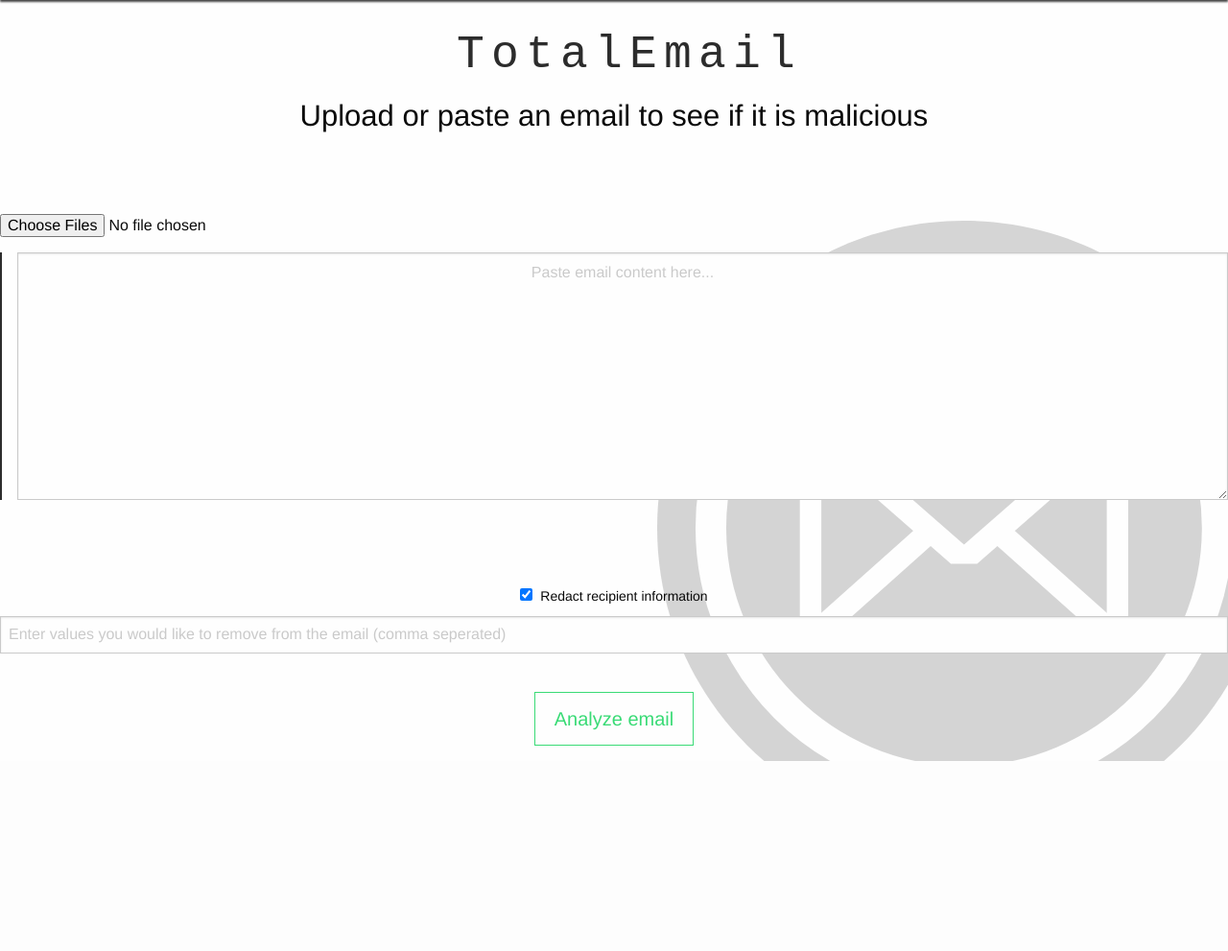
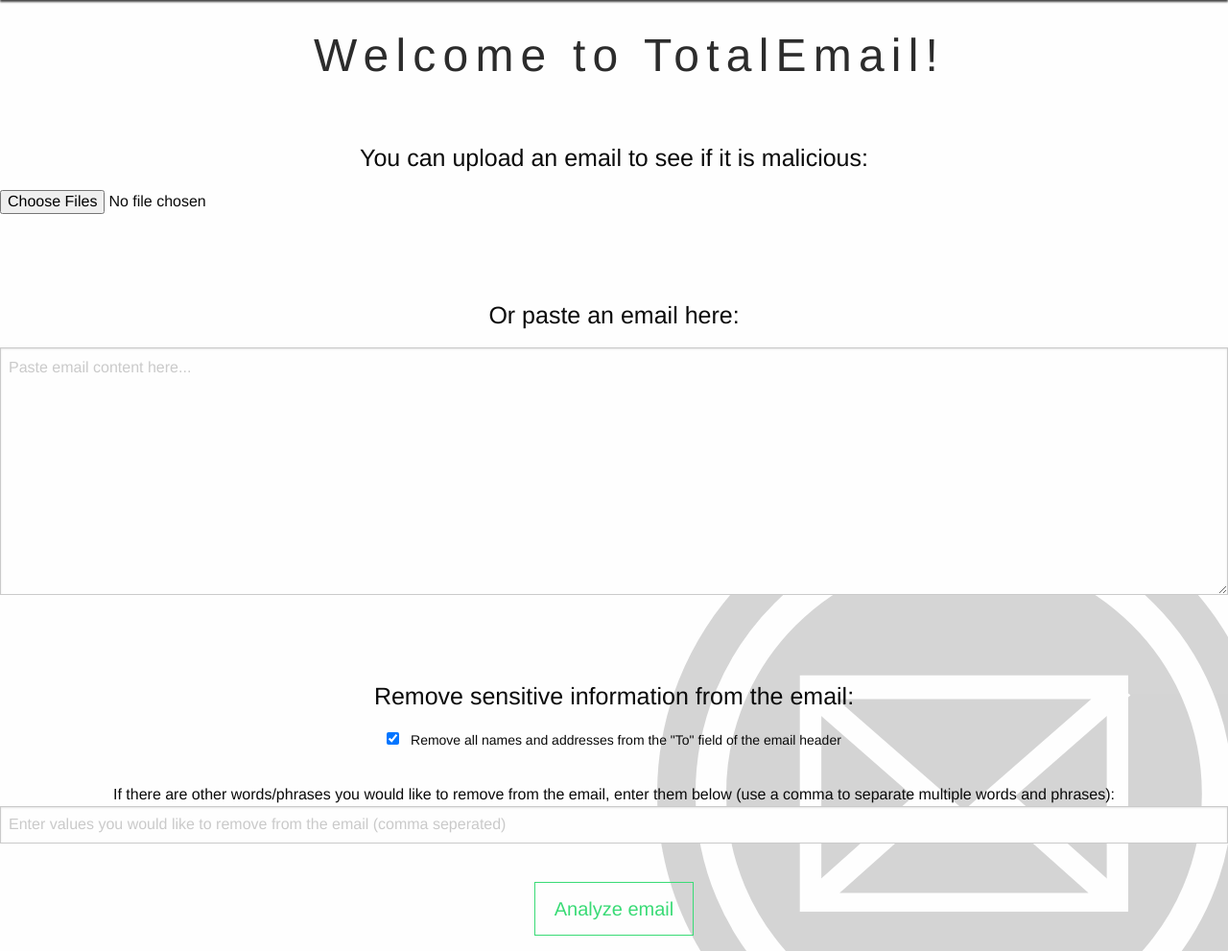
Before and after one commit to wesinator/te-open-core, a Django app: template templates/totalemail/index.html in a window 1280 px wide. Shown: the part 40-1031 px from the top of the page at 96% size. Before the commit the page ends 833 px from the top, so only its background shows below. Run offline with Django 3.2, Linux system fonts and the light colour scheme; the template is opened without the code that fills it, so the values that code supplies are empty; some libraries are stand-ins or nearby versions.

Commit message:
Updating UI and db_creation functions

```diff
--- a/templates/search/search_index.html
+++ b/templates/search/search_index.html
@@ -23,9 +23,9 @@
 
     <form action="{% url 'search:index' %}" method="get">
         <input id="searchBox" type="text" placeholder="Search for something here..." name="q" value="{{ q }}">
-        <input class="button" type="submit" value="Search">
+        <input class="hollow medium button success" type="submit" value="Search">
         {% if q != None %}
-            <a class="button secondary" href="{% url 'search:index' %}">Clear</a>
+            <a class="hollow medium button secondary" href="{% url 'search:index' %}">Clear</a>
         {% endif %}
     </form>
 
--- a/templates/totalemail/import.html
+++ b/templates/totalemail/import.html
@@ -1,9 +1,5 @@
 <div class="importBase">
-    <div>
-        <h3>Upload or paste an email to see if it is malicious</h3>
-    </div>
-    <br>
-    <div>
+    <div class="row">
         {% if messages %}
             {% for message in messages %}
                 {% autoescape off %}
@@ -17,22 +13,37 @@
     <div class="row">
         <form action="/save/" method="post" enctype="multipart/form-data">
         {% csrf_token %}
-            <div class="columns large-6">
-                <input type="file" id="email-file-import" name="email_file" placeholder="Upload an email..." multiple>
+            <div class="float-center large-8">
+                <h4>You can upload an email to see if it is malicious:</h4>
+                <p></p>
+                <div class="float-center large-4">
+                    <input type="file" id="email-file-import" name="email_file" placeholder="Upload an email..." multiple>
+                </div>
             </div>
-
-            <div class="columns large-6" style="border-left: 2px solid #2c2c2c; padding-left: 1em;">
-                <textarea style="text-align: center" id="full-text" name="full_text" placeholder="Paste email content here..." rows="10"></textarea>
-            </div>
-
-            <div class="clearfix"></div>
 
             <br><br><br>
 
-            <!-- TODO: add a tooltip over this checkbox -->
-            <label><input type="checkbox" name="redact_data" checked>Redact recipient information</label>
-            <input type="text" name="redaction_values" placeholder="Enter values you would like to remove from the email (comma seperated)">
+            <div class="float-center large-8">
+                <h4>Or paste an email here:</h4>
+                <p></p>
+                <textarea id="full-text" name="full_text" placeholder="Paste email content here..." rows="10"></textarea>
+            </div>
+
+            <br><br><br>
+
+            <div class="float-center large-8">
+                <h4>Remove sensitive information from the email:</h4>
+                <p></p>
+                <!-- TODO: add a tooltip over this checkbox -->
+                <label><input type="checkbox" name="redact_data" checked> Remove all names and addresses from the "To" field of the email header</label>
+
+                <br>
+                If there are other words/phrases you would like to remove from the email, enter them below (use a comma to separate multiple words and phrases):
+                <input type="text" name="redaction_values" placeholder="Enter values you would like to remove from the email (comma seperated)">
+            </div>
+
             <br>
+
             <input class="hollow large button success" id="submitButton" type="submit" value="Analyze email" onclick="disable()">
         </form>
     </div>
--- a/templates/totalemail/index.html
+++ b/templates/totalemail/index.html
@@ -11,7 +11,7 @@
         {% if user.is_authenticated %}
             <h1>Welcome {{ user.username }}!</h1>
         {% else %}
-            <h1>TotalEmail</h1>
+            <h1>Welcome to TotalEmail!</h1>
         {% endif %}
     </div>
 </div>
--- a/totalemail/static/styles.css
+++ b/totalemail/static/styles.css
@@ -16,7 +16,7 @@ h1 {
     letter-spacing: .15em;
 /*    text-shadow:
       6px 6px 5px #d5d5d5;*/
-    font-family: "Courier New";
+    /*font-family: "Courier New";*/
  /*   color: #202020;
     background-color: #2d2d2d;
     letter-spacing: .1em;
```
Also changed, not shown: db/db_creator.py (+1 -11 lines).
